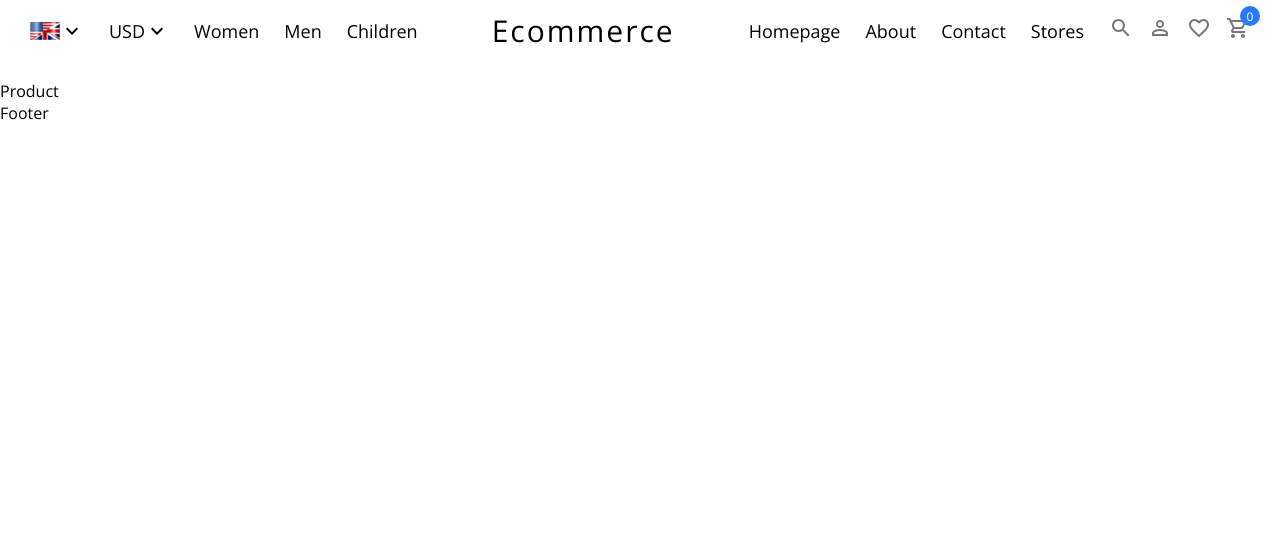
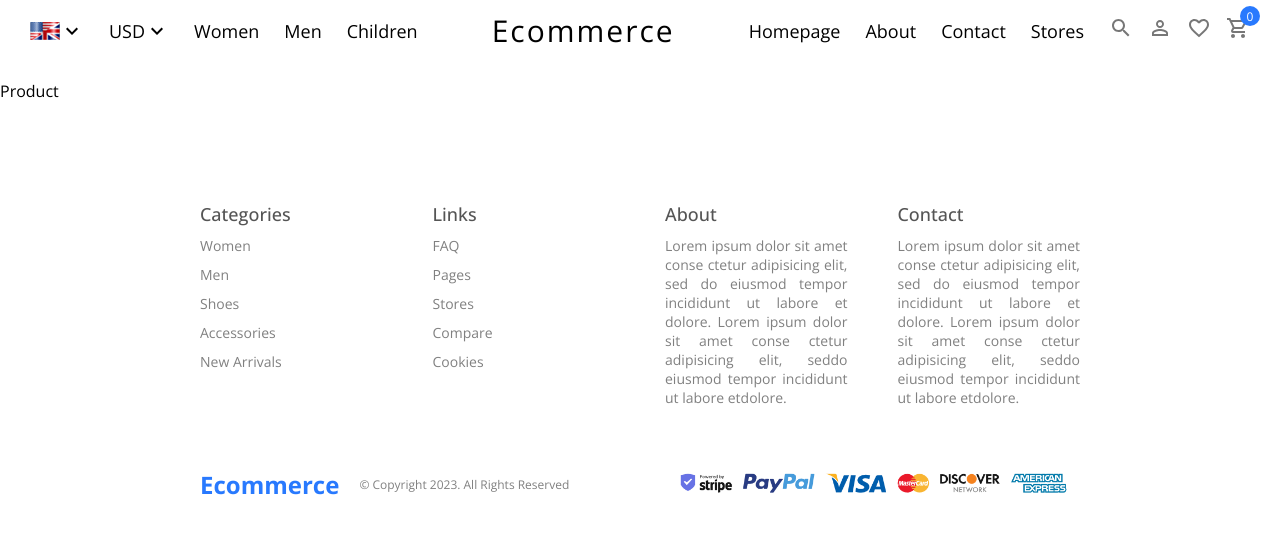
Before and after one commit to Rinaldo23/Ecom, a React (Create React App) app in the folder client/: page /product/1 in a window 1280 px wide. Shown: the top 534 px of the page. Built offline with nearby package versions, Linux system fonts and the light colour scheme.

Commit message:
Footer Implemented

```diff
--- a/client/src/components/Footer/Footer.jsx
+++ b/client/src/components/Footer/Footer.jsx
@@ -1,9 +1,58 @@
-import React from 'react'
+import React from "react";
+import "./Footer.scss";
 
 const Footer = () => {
   return (
-    <div>Footer</div>
-  )
-}
+    <div className="footer">
+      <div className="top">
+        <div className="item">
+          <h1>Categories</h1>
+          <span>Women</span>
+          <span>Men</span>
+          <span>Shoes</span>
+          <span>Accessories</span>
+          <span>New Arrivals</span>
+        </div>
+        <div className="item">
+          <h1>Links</h1>
+          <span>FAQ</span>
+          <span>Pages</span>
+          <span>Stores</span>
+          <span>Compare</span>
+          <span>Cookies</span>
+        </div>
+        <div className="item">
+          <h1>About</h1>
+          <span>
+            Lorem ipsum dolor sit amet conse ctetur adipisicing elit, sed do
+            eiusmod tempor incididunt ut labore et dolore. Lorem ipsum dolor sit
+            amet conse ctetur adipisicing elit, seddo eiusmod tempor incididunt
+            ut labore etdolore.
+          </span>
+        </div>
+        <div className="item">
+          <h1>Contact</h1>
+          <span>
+            Lorem ipsum dolor sit amet conse ctetur adipisicing elit, sed do
+            eiusmod tempor incididunt ut labore et dolore. Lorem ipsum dolor sit
+            amet conse ctetur adipisicing elit, seddo eiusmod tempor incididunt
+            ut labore etdolore.
+          </span>
+        </div>
+      </div>
+      <div className="bottom">
+        <div className="left">
+          <span className="logo">Ecommerce</span>
+          <span className="copyright">
+            © Copyright 2023. All Rights Reserved
+          </span>
+        </div>
+        <div className="right">
+          <img src="/img/payment.png" alt="" />
+        </div>
+      </div>
+    </div>
+  );
+};
 
-export default Footer
+export default Footer;
--- /dev/null
+++ b/client/src/components/Footer/Footer.scss
@@ -0,0 +1,55 @@
+.footer {
+  margin: 100px 200px 20px 200px;
+
+  .top {
+    display: flex;
+    gap: 50px;
+
+    .item {
+      flex: 1;
+      display: flex;
+      flex-direction: column;
+      gap: 10px;
+      text-align: justify;
+      font-size: 14px;
+
+      h1 {
+        font-size: 18px;
+        font-weight: 500;
+        color: #555;
+      }
+
+      span {
+        color: gray;
+      }
+    }
+  }
+
+  .bottom {
+    display: flex;
+    align-items: center;
+    justify-content: space-between;
+    margin-top: 50px;
+    .left {
+      display: flex;
+      align-items: center;
+
+      .logo {
+        color: #2879fe;
+        font-weight: bold;
+        font-size: 24px;
+      }
+
+      .copyright {
+        margin-left: 20px;
+        font-size: 12px;
+        color: gray;
+      }
+    }
+    .right {
+      img {
+        height: 50px;
+      }
+    }
+  }
+}
```
Also changed, not shown: client/src/App.js (+4 -4 lines).
